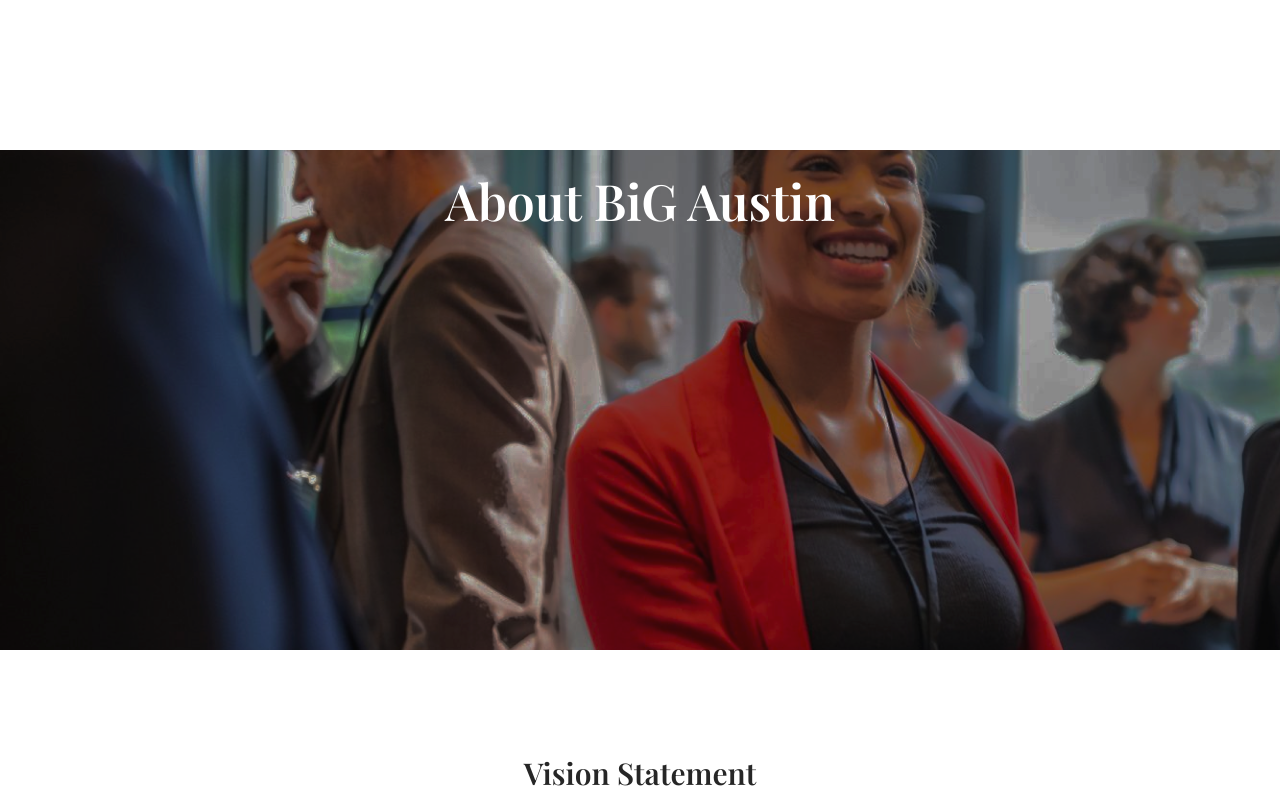
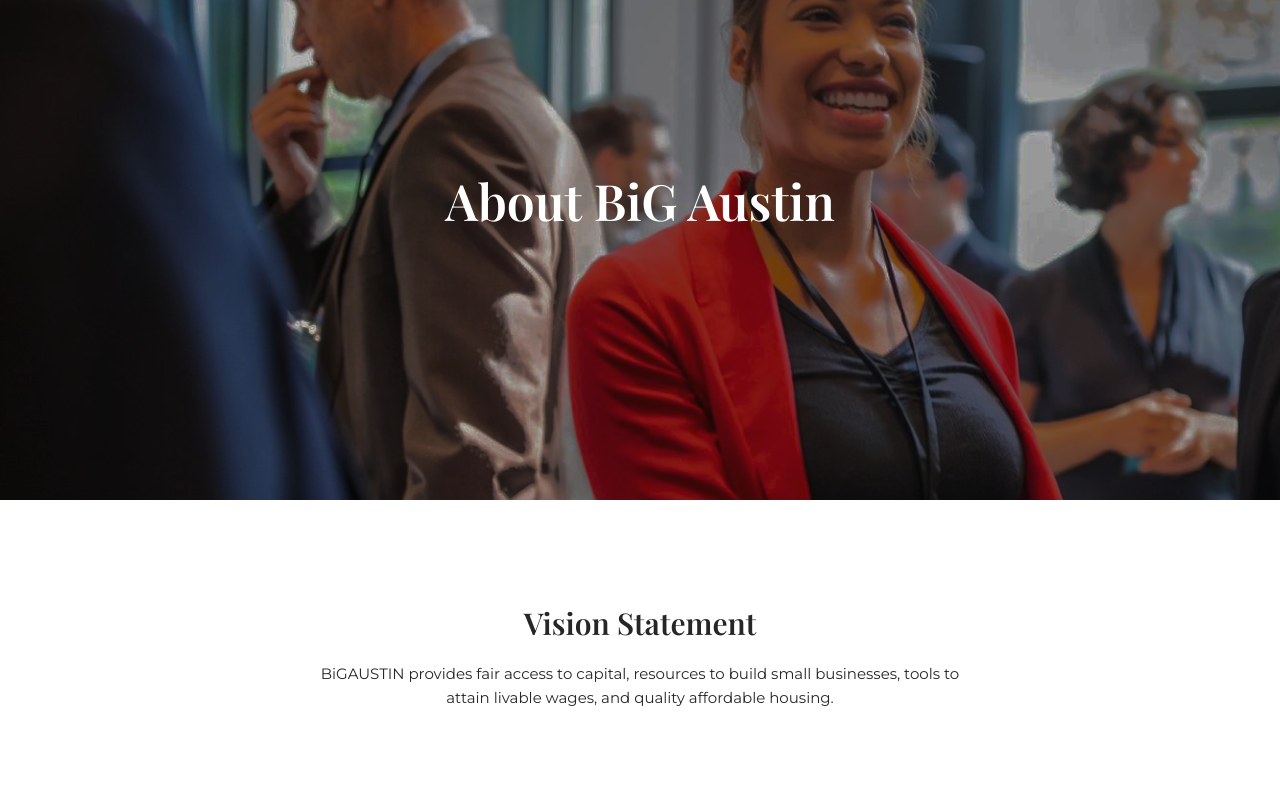
Before and after one commit to tpeo/BiGAustin, a React (Create React App) app: page /about in a window 1280 px wide. Shown: the top 800 px of the page. Built offline with nearby package versions, Linux system fonts and the light colour scheme; a web font is replaced by a local one.

Commit message:
temp remove navbar

```diff
--- a/src/components/pages/About.js
+++ b/src/components/pages/About.js
@@ -13,9 +13,9 @@
     <div style= {{position: "relative", height: "100vh"}}>
       <div class="new_event_container" style = {{backgroundImage: `url(${headerBackgroundImage})`, textAlign:"center", justifyContent:"center", height: "500px"}}>
            <NavBar/>
-            <Row style = {{marginTop:150, marginBottom: 100}}>
+            <Row style = {{marginBottom: 100}}>
               <Col span={14} offset={5}>
-                <Title style = {{color:"white", fontSize: 50, fontWeight: "bold"}}>
+                <Title style = {{color:"white", fontSize: 50, fontWeight: "bold", marginTop:150}}>
                   About BiG Austin
                 </Title>
               </Col>
--- a/src/components/pages/Home.js
+++ b/src/components/pages/Home.js
@@ -15,9 +15,9 @@
     <div style= {{position: "relative", height: "100vh"}}>
       <div class="new_event_container" style = {{backgroundImage: `url(${headerBackgroundImage})`, textAlign:"center", justifyContent:"center", height: "600px"}}>
            <NavBar/>
-            <Row style = {{marginTop:100, marginBottom: 100}}>
+            <Row style = {{marginBottom: 100}}>
               <Col span={14} offset={5}>
-                <Title style = {{color:"white", fontSize: 50, fontWeight: "bold"}}>
+                <Title style = {{color:"white", fontSize: 50, fontWeight: "bold", marginTop:100}}>
                   Providing Innovative Solutions And <br/> Creating Financial Strength
                 </Title>
                 <Title level = {4} style = {{color:"white", fontFamily:"Montserrat"}}>
```
